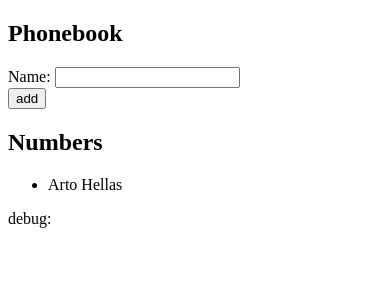
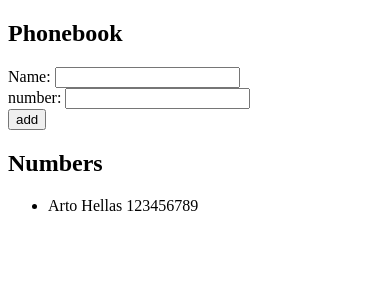
Before and after one commit to andretokumoto/Curso-Full-stack-open---Universidade-de-Helsinque, a React (Create React App) app in the folder PARTE 2/part2/: page / in a window 390 px wide. Shown: the top 300 px of the page. Built offline with nearby package versions, Linux system fonts and the light colour scheme.

Commit message:
2.8: The Phonebook — 3º passo

```diff
--- a/PARTE 2/part2/src/atividades/phonebook.jsx
+++ b/PARTE 2/part2/src/atividades/phonebook.jsx
@@ -3,14 +3,18 @@ import { useState } from 'react'
 
 const Phonebook = () => {
   const [persons, setPersons] = useState([
-    { name: 'Arto Hellas' }
+    {
+        name: 'Arto Hellas',
+        number: '123456789'
+    }
   ])
   const [newName, setNewName] = useState('')
+  const [newNumber, setNewNumber]= useState('')
 
   const clique = (event) => {
     event.preventDefault();
 
-    const newPerson = { name: newName };
+    const newPerson = { name: newName, number: newNumber };
     const AlredyExists = persons.some(person => person.name === newName);
 
     if (AlredyExists) {
@@ -21,6 +25,7 @@ const Phonebook = () => {
       console.log({ persons: persons.concat(newPerson) });
     }
     setNewName('');
+    setNewNumber('');
   };
 
   const handlePersonChange = (event) => {
@@ -28,11 +33,15 @@ const Phonebook = () => {
     setNewName(event.target.value)
   }
 
+  const handleNumberChange = (event) => {
+    console.log(event.target.value)
+    setNewNumber(event.target.value)
+  }
   const List = ({ persons }) => {
     return (
       <ul>
         {persons.map((person, index) => (
-          <li key={index}>{person.name}</li>
+          <li key={index}>{person.name} {person.number}</li>
         ))}
       </ul>
     );
@@ -45,6 +54,7 @@ const Phonebook = () => {
         <div>
           Name: <input type='text' value={newName} onChange={handlePersonChange}/>
         </div>
+        <div>number: <input type='text' value={newNumber} onChange={handleNumberChange}/></div>
         <div>
           <button type="submit">add</button>
         </div>
@@ -52,8 +62,6 @@ const Phonebook = () => {
       <h2>Numbers</h2>
         <List persons={persons}/>
 
-
-      <div>debug: {newName}</div>
     </div>
   )
 }
```
